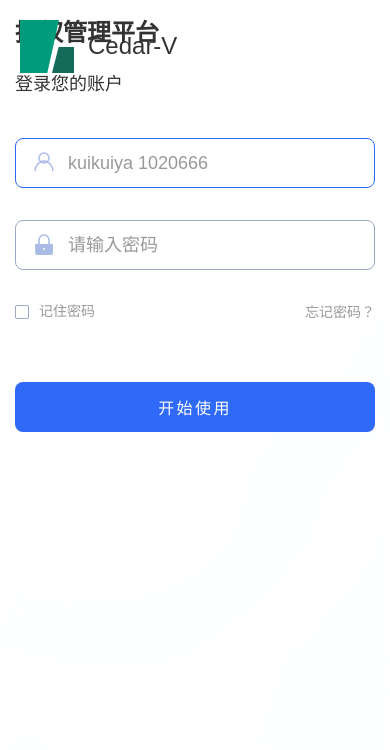
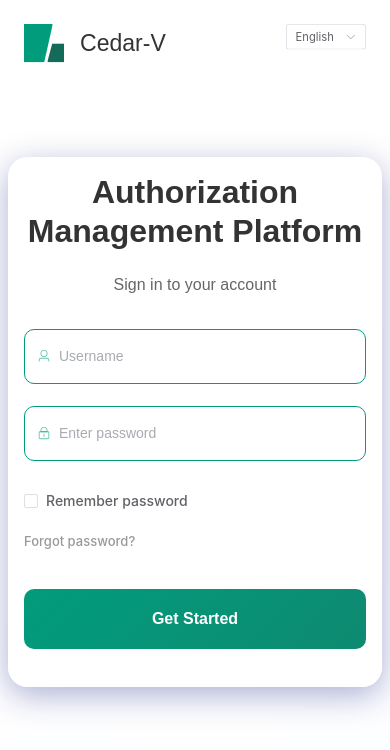
Before and after one commit to cedar-v/license-manager, a Vue app in the folder frontend/: page /login in a window 390 px wide. Shown: the top 750 px of the page. Built offline with nearby package versions, Linux system fonts and the light colour scheme.

Commit message:
style:修复登陆页面不一屏展示和自适应bug,改变element-plus的主题色

```diff
--- a/frontend/src/views/Login.vue
+++ b/frontend/src/views/Login.vue
@@ -12,111 +12,169 @@
       <span class="logo-text">Cedar-V</span>
     </div>
 
+    <!-- 语言切换器 -->
+    <div class="language-switcher">
+      <el-select
+        v-model="currentLanguage"
+        @change="changeLanguage"
+        size="default"
+        popper-class="language-popper"
+      >
+        <el-option label="English" value="en" />
+        <el-option label="中文" value="zh" />
+        <el-option label="日本語" value="ja" />
+      </el-select>
+    </div>
+
     <!-- 登录区域 -->
     <div class="login-section">
       <div class="login-container">
-        <h1 class="title">授权管理平台</h1>
-        <p class="subtitle">登录您的账户</p>
+        <el-card class="login-card" :body-style="{ padding: '2rem' }">
+          <h1 class="title">{{ t('login.title') }}</h1>
+          <p class="subtitle">{{ t('login.subtitle') }}</p>
 
-        <form @submit.prevent="handleLogin" class="login-form">
-          <!-- 用户名输入框 -->
-          <div class="form-group">
-            <div class="input-container active">
-              <div class="input-icon">
-                <svg width="24" height="24" viewBox="0 0 24 24" fill="none">
-                  <circle cx="12" cy="7" r="5" stroke="#AABCE6" stroke-width="1.5"/>
-                  <path d="M3 20c0-5.523 4.477-10 9-10s9 4.477 9 10" stroke="#AABCE6" stroke-width="1.5"/>
-                </svg>
-              </div>
-              <input
-                v-model="username"
-                type="text"
-                placeholder="kuikuiya 1020666"
-                required
+          <el-form
+            ref="loginFormRef"
+            :model="loginForm"
+            :rules="loginRules"
+            @submit.prevent="handleLogin"
+            class="login-form"
+            size="large"
+          >
+            <!-- 用户名输入框 -->
+            <el-form-item prop="username">
+              <el-input
+                v-model="loginForm.username"
+                :placeholder="t('login.usernamePlaceholder')"
+                :prefix-icon="User"
+                clearable
+                class="login-input"
               />
+            </el-form-item>
+
+            <!-- 密码输入框 -->
+            <el-form-item prop="password">
+              <el-input
+                v-model="loginForm.password"
+                type="password"
+                :placeholder="t('login.passwordPlaceholder')"
+                :prefix-icon="Lock"
+                show-password
+                clearable
+                class="login-input"
+                @keyup.enter="handleLogin"
+              />
+            </el-form-item>
+
+            <!-- 记住密码和忘记密码 -->
+            <div class="form-options">
+              <el-checkbox v-model="rememberMe" size="default">
+                {{ t('login.remember') }}
+              </el-checkbox>
+              <el-link
+                type="info"
+                @click="handleForgotPassword"
+                :underline="false"
+                class="forgot-link"
+              >
+                {{ t('login.forgotPassword') }}
+              </el-link>
             </div>
-          </div>
 
-          <!-- 密码输入框 -->
-          <div class="form-group">
-            <div class="input-container">
-              <div class="input-icon">
-                <svg width="24" height="24" viewBox="0 0 24 24" fill="none">
-                  <path d="M3.1 11h17.84v9a2 2 0 0 1-2 2H5.1a2 2 0 0 1-2-2v-9Z" fill="#AABCE6"/>
-                  <circle cx="12" cy="16" r="1" fill="#FFFFFF"/>
-                  <path d="M7 11V7a5 5 0 0 1 10 0v4" stroke="#AABCE6" stroke-width="1.5" fill="none"/>
-                </svg>
-              </div>
-              <input
-                v-model="password"
-                type="password"
-                placeholder="请输入密码"
-                required
-              />
-            </div>
-          </div>
-
-          <!-- 记住密码和忘记密码 -->
-          <div class="form-options">
-            <div class="remember-password">
-              <div class="checkbox-container" @click="toggleRemember">
-                <div class="checkbox" :class="{ checked: rememberMe }">
-                  <svg v-if="rememberMe" width="10" height="10" viewBox="0 0 10 10" fill="none">
-                    <path d="M8.5 2.5L3.5 7.5L1.5 5.5" stroke="white" stroke-width="1.5" stroke-linecap="round" stroke-linejoin="round"/>
-                  </svg>
-                </div>
-                <span class="remember-text">记住密码</span>
-              </div>
-            </div>
-            <div class="forgot-password">
-              <a href="#" @click.prevent="handleForgotPassword">忘记密码？</a>
-            </div>
-          </div>
-
-          <!-- 登录按钮 -->
-          <button type="submit" class="login-button">
-            开始使用
-          </button>
-        </form>
-
-        <div v-if="errorMsg" class="error-message">{{ errorMsg }}</div>
+            <!-- 登录按钮 -->
+            <el-form-item>
+              <el-button
+                type="primary"
+                @click="handleLogin"
+                :loading="loading"
+                class="login-button"
+                size="large"
+              >
+                {{ t('login.submit') }}
+              </el-button>
+            </el-form-item>
+          </el-form>
+        </el-card>
       </div>
     </div>
   </div>
 </template>
 
 <script setup lang="ts">
-import { ref } from "vue";
+import { ref, reactive, onMounted } from "vue";
 import { useRouter } from "vue-router";
+import { useI18n } from 'vue-i18n';
+import { ElMessage, type FormInstance, type FormRules } from 'element-plus';
+import { User, Lock } from '@element-plus/icons-vue';
 import { Login, type LoginRequest } from "@/api/user";
+import { setI18nLanguage, SupportedLocale } from '@/i18n'
 
 const router = useRouter();
+const { t, locale } = useI18n();
+const loginFormRef = ref<FormInstance>();
 
-const username = ref("");
-const password = ref("");
+// 当前语言
+const currentLanguage = ref(locale.value);
+const loading = ref(false);
+
+// 登录表单数据
+const loginForm = reactive({
+  username: "",
+  password: "",
+});
+
 const rememberMe = ref(false);
-const errorMsg = ref("");
 
-function toggleRemember() {
-  rememberMe.value = !rememberMe.value;
+// 表单验证规则
+const loginRules: FormRules = {
+  username: [
+    { required: true, message: () => t('login.error.usernameRequired'), trigger: 'blur' },
+    { min: 3, message: () => t('login.error.usernameMinLength'), trigger: 'blur' }
+  ],
+  password: [
+    { required: true, message: () => t('login.error.passwordRequired'), trigger: 'blur' },
+    { min: 6, message: () => t('login.error.passwordMinLength'), trigger: 'blur' }
+  ]
+};
+
+// 切换语言
+function changeLanguage(lang: string) {
+  locale.value = lang;
+  currentLanguage.value = lang;
+  localStorage.setItem('userLanguage', lang);
+  setI18nLanguage(lang as SupportedLocale);
 }
 
+onMounted(() => {
+  // 记住密码功能
+  const saved = localStorage.getItem("loginInfo");
+  if (saved) {
+    const info = JSON.parse(saved);
+    loginForm.username = info.username || "";
+    loginForm.password = info.password || "";
+    rememberMe.value = true;
+  }
+
+  // 同步当前语言状态
+  currentLanguage.value = locale.value;
+});
+
 function handleForgotPassword() {
-  alert("忘记密码功能暂未实现");
+  ElMessage.info(t('login.forgotPasswordAlert'));
 }
 
 async function handleLogin() {
-  if (!username.value || !password.value) {
-    errorMsg.value = "请输入用户名和密码";
-    return;
-  }
+  if (!loginFormRef.value) return;
 
   try {
-    errorMsg.value = "";
+    const valid = await loginFormRef.value.validate();
+    if (!valid) return;
+
+    loading.value = true;
 
     const loginData: LoginRequest = {
-      username: username.value,
-      password: password.value
+      username: loginForm.username,
+      password: loginForm.password
     };
 
     const response = await Login(loginData);
@@ -131,35 +189,40 @@ async function handleLogin() {
         localStorage.setItem(
           "loginInfo",
           JSON.stringify({
-            username: username.value,
-            password: password.value,
+            username: loginForm.username,
+            password: loginForm.password,
           })
         );
       } else {
         localStorage.removeItem("loginInfo");
       }
 
+      ElMessage.success(t('login.success'));
       router.push("/dashboard");
     } else {
-      errorMsg.value = response.message || "登录失败";
+      ElMessage.error(response.message || t("login.error.invalid"));
     }
   } catch (error: any) {
     console.error("登录错误:", error);
-    errorMsg.value = error.response?.data?.message || "登录失败，请稍后重试";
+    ElMessage.error(error.response?.data?.message || t("login.error.general"));
+  } finally {
+    loading.value = false;
   }
 }
 </script>
 
 <style scoped>
+/* 基础页面样式 */
 .login-page {
   position: relative;
   width: 100vw;
   height: 100vh;
+  min-height: 100vh;
   display: flex;
   overflow: hidden;
 }
 
-/* 背景层 */
+/* 背景层样式 */
 .background-layer {
   position: absolute;
   top: 0;
@@ -173,39 +236,39 @@ async function handleLogin() {
   z-index: 1;
 }
 
-/* Logo区域 */
+/* Logo区域样式 */
 .logo-section {
   position: absolute;
-  top: 50px;
-  left: 70px;
+  top: clamp(2rem, 8vh, 5rem);
+  left: clamp(1.5rem, 5vw, 6rem);
   display: flex;
   align-items: center;
-  gap: 14px;
+  gap: 1.25rem;
   z-index: 100;
 }
 
 .logo-icon {
   position: relative;
-  width: 54px;
-  height: 53px;
+  width: clamp(50px, 6vw, 72px);
+  height: clamp(48px, 6vw, 70px);
 }
 
 .logo-shape-1 {
   position: absolute;
   top: 0;
   left: 0;
-  width: 39px;
-  height: 53px;
+  width: 72%;
+  height: 100%;
   background: #019C7C;
   clip-path: polygon(0 0, 100% 0, 70% 100%, 0 100%);
 }
 
 .logo-shape-2 {
   position: absolute;
-  top: 27px;
+  top: 51%;
   right: 0;
-  width: 22px;
-  height: 26px;
+  width: 42%;
+  height: 49%;
   background: #146B59;
   clip-path: polygon(30% 0, 100% 0, 100% 100%, 0 100%);
 }
@@ -213,296 +276,335 @@ async function handleLogin() {
 .logo-text {
   font-family: 'Swis721 BlkCn BT', Arial, sans-serif;
   font-weight: 400;
-  font-size: 32px;
+  font-size: clamp(1.8rem, 4vw, 2.6rem);
   line-height: 1.2;
   color: #333333;
 }
 
-/* 登录区域 */
+/* 登录区域样式 */
 .login-section {
   position: absolute;
   top: 0;
   right: 0;
-  width: 828px;
+  width: min(900px, 50vw);
   height: 100vh;
   background: rgba(255, 255, 255, 0.6);
-  backdrop-filter: blur(40px);
-  box-shadow: -6px 0px 30px 0px rgba(63, 139, 255, 0.05);
+  backdrop-filter: blur(30px);
+  box-shadow: -8px 0px 40px 0px rgba(63, 139, 255, 0.08);
   display: flex;
-  align-items: flex-start;
+  align-items: center;
   justify-content: center;
   z-index: 50;
-  padding-top: 200px;
-  padding-left: 120px;
-  padding-right: 120px;
+  padding: 2rem;
   box-sizing: border-box;
 }
 
 .login-container {
-  width: 581px;
-  max-width: 581px;
+  width: 100%;
+  max-width: 450px;
+  margin: 0 auto;
+}
+
+.login-card {
+  border: none;
+  border-radius: 20px;
+  box-shadow: 0 8px 32px rgba(31, 38, 135, 0.37);
+  backdrop-filter: blur(4px);
+  background: rgba(255, 255, 255, 0.95);
 }
 
 .title {
-  margin: 0 0 63px 0;
+  margin: 0 0 1.5rem 0;
   font-family: 'Source Han Sans CN', sans-serif;
   font-weight: 700;
-  font-size: 44px;
-  line-height: 1.5;
+  font-size: clamp(2rem, 4vw, 3rem);
+  line-height: 1.2;
   color: #333333;
+  text-align: center;
 }
 
 .subtitle {
-  margin: 0 0 36px 0;
+  margin: 0 0 2rem 0;
   font-family: 'Source Han Sans CN', sans-serif;
   font-weight: 500;
-  font-size: 24px;
-  line-height: 1.5;
-  color: #333333;
+  font-size: clamp(1rem, 2.5vw, 1.5rem);
+  line-height: 1.4;
+  color: #666666;
+  text-align: center;
 }
 
+/* Element Plus 输入框组件自定义样式 */
 .login-form {
   width: 100%;
 }
 
-.form-group {
-  margin-bottom: 40px;
+.login-input :deep(.el-input__wrapper) {
+  height: clamp(45px, 8vh, 55px);
+  border-radius: 10px;
+  border: 1px solid #019C7C;
+  background-color: #ffffff;
+  box-shadow: none;
+  transition: all 0.3s ease;
+  padding: 0 12px;
 }
 
-.form-group:last-of-type {
-  margin-bottom: 16px;
+.login-input :deep(.el-input__wrapper):hover {
+  border-color: #c0c4cc;
 }
 
-.input-container {
-  position: relative;
-  width: 100%;
-  height: 62px;
-  border: 1px solid #9CA7C7;
-  border-radius: 8px;
-  background: #FFFFFF;
-  display: flex;
-  align-items: center;
-  padding: 0 16px;
-  transition: border-color 0.3s ease;
+.login-input :deep(.el-input__wrapper.is-focus) {
+  border-color: #019C7C !important;
+  box-shadow: 0 0 0 2px rgba(1, 156, 124, 0.2) !important;
 }
 
-.input-container.active {
-  border-color: #2E69F7;
+.login-input :deep(.el-input__inner) {
+  height: 100%;
+  font-size: clamp(14px, 2vw, 16px);
+  color: #333333;
+  background-color: transparent;
+  border: none;
+  box-shadow: none;
 }
 
-.input-container:focus-within {
-  border-color: #2E69F7;
-  box-shadow: 0 0 0 2px rgba(46, 105, 247, 0.1);
+.login-input :deep(.el-input__prefix) {
+  color: rgba(1, 156, 124, 0.6);
 }
 
-.input-icon {
-  width: 24px;
-  height: 24px;
-  margin-right: 12px;
-  display: flex;
-  align-items: center;
-  justify-content: center;
-  flex-shrink: 0;
+.login-button {
+  width: 100%;
+  height: clamp(50px, 8vh, 60px);
+  font-size: clamp(16px, 2.5vw, 18px);
+  font-weight: 600;
+  border-radius: 10px;
+  background: linear-gradient(135deg, #019C7C 0%, #0e8a71 100%);
+  border: none;
+  margin-top: 1rem;
 }
 
-input {
-  flex: 1;
-  border: none;
-  outline: none;
-  background: transparent;
-  font-family: 'Source Han Sans CN', sans-serif;
-  font-weight: 500;
-  font-size: 18px;
-  line-height: 1.5;
-  color: #333333;
+.login-button:hover {
+  background: linear-gradient(135deg, #0e8a71 0%, #019C7C 100%);
+  transform: translateY(-2px);
+  box-shadow: 0 8px 25px rgba(1, 156, 124, 0.3);
 }
 
-input::placeholder {
-  color: #999999;
-  font-weight: 400;
-}
-
-/* 记住密码和忘记密码 */
 .form-options {
   display: flex;
   justify-content: space-between;
   align-items: center;
-  margin-bottom: 60px;
-  height: 20px;
+  margin: 1.5rem 0;
+  font-size: clamp(13px, 1.8vw, 14px);
 }
 
-.remember-password {
-  display: flex;
-  align-items: center;
-}
-
-.checkbox-container {
-  display: flex;
-  align-items: center;
-  cursor: pointer;
-  user-select: none;
-}
-
-.checkbox {
-  width: 14px;
-  height: 14px;
-  border-radius: 2px;
-  background: #4B7FF9;
-  display: flex;
-  align-items: center;
-  justify-content: center;
-  margin-right: 10px;
-  transition: all 0.2s ease;
-}
-
-.checkbox:not(.checked) {
-  background: transparent;
-  border: 1px solid #9CA7C7;
-}
-
-.remember-text {
-  font-family: 'Alibaba PuHuiTi 2.0', sans-serif;
-  font-weight: 400;
-  font-size: 14px;
-  line-height: 1.4;
+.forgot-link {
+  font-size: clamp(13px, 1.8vw, 14px);
   color: #999999;
 }
 
-.forgot-password a {
-  font-family: 'Alibaba PuHuiTi 2.0', sans-serif;
-  font-weight: 400;
-  font-size: 14px;
-  line-height: 1.4;
-  color: #999999;
-  text-decoration: none;
-  transition: color 0.3s ease;
+.forgot-link:hover {
+  color: #019C7C;
 }
 
-.forgot-password a:hover {
-  color: #2E69F7;
+/* 语言切换器样式 */
+.language-switcher {
+  position: absolute;
+  top: clamp(2rem, 8vh, 5rem);
+  right: clamp(1.5rem, 5vw, 6rem);
+  z-index: 200;
 }
 
-.login-button {
-  width: 100%;
-  height: 62px;
-  background: #2E69F7;
-  border: none;
-  border-radius: 8px;
-  font-family: 'Source Han Sans CN', sans-serif;
-  font-weight: 500;
-  font-size: 20px;
-  letter-spacing: 0.15em;
-  color: #FFFFFF;
-  cursor: pointer;
-  transition: all 0.3s ease;
-  display: flex;
-  align-items: center;
-  justify-content: center;
+.language-switcher :deep(.el-select) {
+  width: clamp(120px, 15vw, 150px);
 }
 
-.login-button:hover {
-  background: #1557E5;
-  transform: translateY(-1px);
-  box-shadow: 0 6px 20px rgba(46, 105, 247, 0.3);
+.language-switcher :deep(.el-input__inner) {
+  background: rgba(255, 255, 255, 0.9);
+  backdrop-filter: blur(10px);
+  border: 1px solid rgba(156, 167, 199, 0.3);
+  border-radius: 8px;
+  font-size: clamp(13px, 1.5vw, 14px);
+  transition: all 0.3s ease;
 }
 
-.login-button:active {
-  transform: translateY(0);
+.language-switcher :deep(.el-input__inner):focus {
+  border-color: #019C7C;
+  box-shadow: 0 0 0 2px rgba(1, 156, 124, 0.2);
 }
 
-.error-message {
-  margin-top: 20px;
-  padding: 15px;
-  background: #fee;
-  border: 1px solid #f99;
-  border-radius: 8px;
-  color: #d33;
-  text-align: center;
-  font-size: 16px;
+/* 响应式布局 */
+@media (max-width: 1200px) {
+  .login-section {
+    width: 60vw;
+  }
 }
 
-/* 响应式 */
 @media (max-width: 1024px) {
   .login-section {
     width: 100vw;
     right: 0;
     background: rgba(255, 255, 255, 0.95);
+    backdrop-filter: blur(20px);
+    position: relative;
+  }
+
+  .login-page {
+    flex-direction: column;
   }
 
   .background-layer {
     filter: blur(2px);
+    position: fixed;
+  }
+
+  .logo-section {
+    position: fixed;
+    top: 1.5rem;
+    left: 1.5rem;
+    z-index: 300;
+  }
+
+  .language-switcher {
+    position: fixed;
+    top: 1.5rem;
+    right: 1.5rem;
+    z-index: 300;
   }
 }
 
 @media (max-width: 768px) {
   .login-section {
-    padding: 20px;
+    padding: 1rem;
+    min-height: 100vh;
+    display: flex;
+    align-items: center;
+    justify-content: center;
   }
 
   .login-container {
-    width: 100%;
-    max-width: 400px;
+    max-width: 90vw;
   }
 
-  .logo-section {
-    top: 20px;
-    left: 20px;
-  }
-
-  .logo-text {
-    font-size: 24px;
-  }
-
-  .title {
-    font-size: 32px;
-    margin-bottom: 20px;
-  }
-
-  .subtitle {
-    font-size: 18px;
-    margin-bottom: 40px;
-  }
-
-  .form-group {
-    margin-bottom: 32px;
+  .login-card :deep(.el-card__body) {
+    padding: 1.5rem !important;
   }
 
   .form-options {
-    margin-bottom: 60px;
+    flex-direction: column;
+    gap: 1rem;
+    align-items: flex-start;
   }
 
-  .input-container {
-    height: 55px;
-  }
-
-  .login-button {
-    height: 55px;
-    font-size: 18px;
+  .language-switcher :deep(.el-select) {
+    width: 100px;
   }
 }
 
 @media (max-width: 480px) {
   .login-section {
-    width: 100vw;
-    padding: 15px;
+    padding: 1rem 0.5rem;
   }
 
   .login-container {
-    width: 100%;
     max-width: 100%;
   }
 
-  .title {
-    font-size: 24px;
+  .login-card :deep(.el-card__body) {
+    padding: 1rem !important;
   }
 
-  .input-container {
-    height: 50px;
+  .logo-section {
+    transform: scale(0.8);
+    transform-origin: left top;
   }
 
-  .login-button {
-    height: 50px;
-    font-size: 16px;
+  .language-switcher {
+    transform: scale(0.8);
+    transform-origin: right top;
+  }
+}
+
+/* 高度适配 */
+@media (max-height: 700px) {
+  .login-section {
+    padding: 1rem;
+    align-items: flex-start;
+    padding-top: 5rem;
+  }
+
+  .title {
+    margin-bottom: 1rem;
+  }
+
+  .subtitle {
+    margin-bottom: 1.5rem;
+  }
+
+  .login-card :deep(.el-card__body) {
+    padding: 1.5rem !important;
+  }
+}
+
+@media (max-height: 600px) {
+  .login-section {
+    padding-top: 3rem;
+  }
+
+  .login-card :deep(.el-card__body) {
+    padding: 1rem !important;
+  }
+
+  .title {
+    margin-bottom: 0.5rem;
+  }
+
+  .subtitle {
+    margin-bottom: 1rem;
+  }
+
+  .form-options {
+    margin: 1rem 0;
+  }
+}
+
+/* Element Plus 弹窗样式自定义 */
+:global(.language-popper) {
+  border-radius: 8px;
+  box-shadow: 0 4px 12px rgba(0, 0, 0, 0.15);
+}
+
+:global(.language-popper .el-select-dropdown__item) {
+  font-size: 14px;
+  padding: 8px 16px;
+}
+
+:global(.language-popper .el-select-dropdown__item:hover) {
+  background-color: rgba(1, 156, 124, 0.1);
+  color: #019C7C;
+}
+
+:global(.language-popper .el-select-dropdown__item.selected) {
+  background-color: #019C7C;
+  color: white;
+}
+
+/* Element Plus checkbox 自定义样式 */
+.login-form :deep(.el-checkbox__input.is-checked + .el-checkbox__label) {
+  color: var(--el-color-primary, #019C7C);
+}
+
+.login-form :deep(.el-checkbox__label) {
+  display: inline-block;
+  font-size: var(--el-color-primary, #019C7C);
+  line-height: 1;
+  padding-left: 8px;
+}
+
+/* 确保一屏显示 */
+@media (min-height: 600px) {
+  .login-section {
+    min-height: 100vh;
+    display: flex;
+    align-items: center;
+    justify-content: center;
   }
 }
 </style>
```
Also changed, not shown: frontend/src/assets/styles/global.css (+11 -0 lines), frontend/src/router/index.ts (+2 -6 lines).
